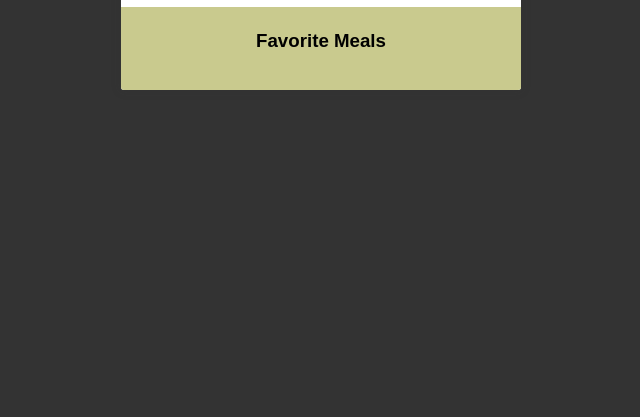
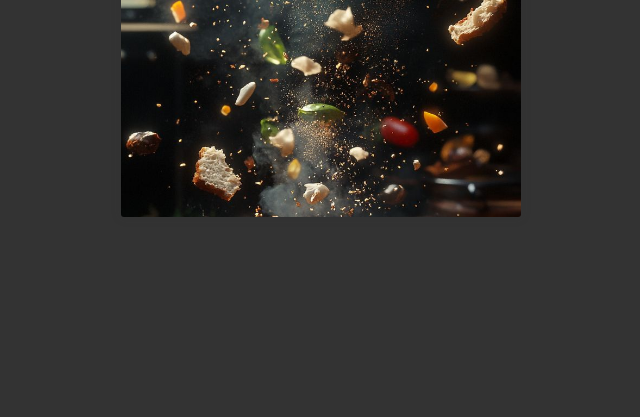
Before and after one commit to Hillary90/Random-Recipe-Generator, a plain HTML site: page Index.html in a window 1280 px wide. Shown: the part 383-800 px from the top of the page, without its empty margins (319-959 px from the left). Drawn offline with Linux system fonts and the light colour scheme.

Commit message:
initial commit

```diff
--- a/Index.html
+++ b/Index.html
@@ -12,7 +12,7 @@
   <link rel="preconnect" href="https://fonts.gstatic.com" crossorigin>
   <link href="https://fonts.googleapis.com/css2?family=Roboto:ital@0;1&display=swap" rel="stylesheet">
   <!-- External CSS file -->
-  <link rel="stylesheet" href="./Style/style.css" />
+  <link rel="stylesheet" href="./style.css" />
 </head>
 <body>
   <div class="mobile-container">
--- a/Style/style.css
+++ b/style.css
@@ -21,10 +21,15 @@ img {
 /* Styling main mobile app container */
 .mobile-container {
   background-color: #fff;
+  background-image: url(./images/food-recepie.jpeg);
+  background-size:cover;
+  background-repeat:no-repeat;
   box-shadow: 0 0 10px 2px #3333331a;
   border-radius: 3px;
   overflow: hidden;
   width: 400px;
+  height: 400px;
+
 }
 
 /* Stylin header section */
@@ -55,8 +60,14 @@ header button {
 
 /* Styling favorites section background */
 .fav-container {
-  background-color: rgb(201, 202, 142);
+  -webkit-background-clip: text;
+  background: linear-gradient(to right, #52ffd4, #3e51ff);
+  -webkit-background-clip: text;
+  background-clip: text;
+  -webkit-text-fill-color: transparent;
+  color:transparent;
   padding: 0.25rem 1rem;
+  font-size: 40px;
   text-align: center;
 }
 
```
Also changed, not shown: images/food-recepie.jpeg (added).
